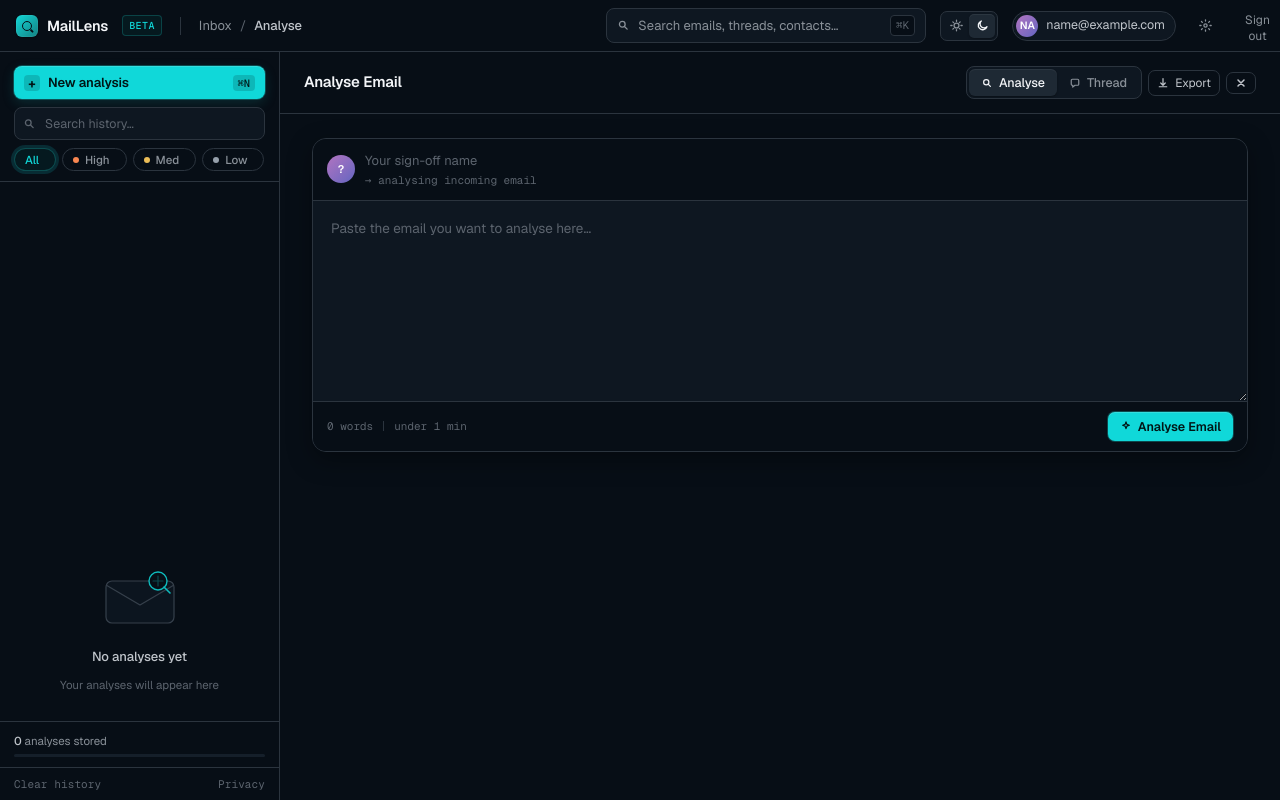
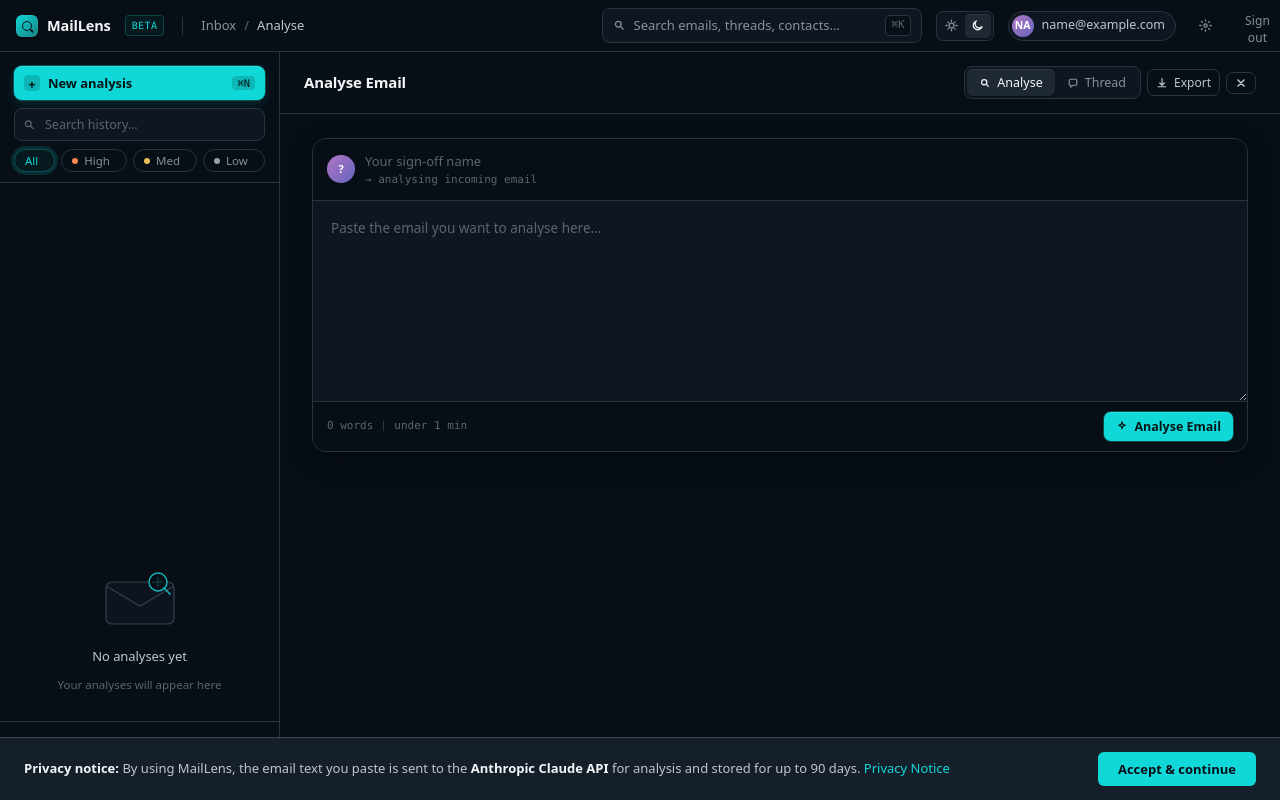
Before and after one commit to gunduzkaan22-source/email-analyser, a Flask app: page / in a window 1280 px wide. Run offline with Flask 3, Linux system fonts and the light colour scheme; the visitor is signed in with stand-in values (Sample User, id 1); data that the repository does not hold is empty; parts of the project's set-up code (start-up, migrations or seed data) failed here and were passed over.

Commit message:
@ GDPR fixes: self-host fonts, consent banner, SameSite Strict, sanitise logs
- Remove all Google Fonts CDN requests from style.css and all templates;
  update CSP font-src and style-src directives; fall back to system fonts
- Add first-use consent banner in index.html using DOM-safe APIs (no innerHTML);
  stores acceptance in localStorage; discloses Anthropic API processing
- Tighten SESSION_COOKIE_SAMESITE from Lax to Strict
- Sanitise 17 app.logger exception arguments from str(e) to type(e).__name__
  to prevent PII leakage into application logs

Co-Authored-By: Claude Sonnet 4.6 <noreply@anthropic.com>
@

```diff
--- a/app.py
+++ b/app.py
@@ -39,7 +39,7 @@ if not _anthropic_api_key:
     raise RuntimeError('ANTHROPIC_API_KEY environment variable must be set before starting the app.')
 app.secret_key = _secret_key
 app.config['SESSION_COOKIE_HTTPONLY'] = True
-app.config['SESSION_COOKIE_SAMESITE'] = 'Lax'
+app.config['SESSION_COOKIE_SAMESITE'] = 'Strict'
 app.config['SESSION_COOKIE_SECURE'] = os.environ.get('FLASK_ENV', 'production') != 'development'
 app.permanent_session_lifetime = datetime.timedelta(days=30)
 
@@ -124,8 +124,8 @@ def set_security_headers(response):
     response.headers['Content-Security-Policy'] = (
         "default-src 'self'; "
         f"script-src 'self' 'nonce-{nonce}'; "
-        "style-src 'self' 'unsafe-inline' https://fonts.googleapis.com; "
-        "font-src 'self' https://fonts.gstatic.com; "
+        "style-src 'self' 'unsafe-inline'; "
+        "font-src 'self'; "
         "img-src 'self' data:; "
         "connect-src 'self'; "
         "object-src 'none'; "
@@ -161,7 +161,7 @@ def login_post():
         if not result.data:
             return jsonify({'error': "You're not on the invite list. Contact the admin to get access."}), 403
     except Exception as e:
-        app.logger.error('allowed_emails check failed: %s', e)
+        app.logger.error('allowed_emails check failed: %s', type(e).__name__)
         return jsonify({'error': 'Service unavailable. Please try again.'}), 503
 
     client = _auth_client()
@@ -180,7 +180,7 @@ def login_post():
         return jsonify({'sent': True})
     except Exception as e:
         msg = str(e).lower()
-        app.logger.error('sign_in_with_otp failed: %s', e)
+        app.logger.error('sign_in_with_otp failed: %s', type(e).__name__)
         if 'rate limit' in msg or 'too many' in msg:
             return jsonify({'error': 'Too many sign-in emails sent. Please wait a few minutes and try again.'}), 429
         return jsonify({'error': 'Failed to send magic link. Please try again.'}), 500
@@ -210,7 +210,7 @@ def auth_callback():
                 session['user_email'] = user.email or ''
                 return redirect('/')
         except Exception as e:
-            app.logger.error('verify_otp failed (type=%s): %s', otp_type, e)
+            app.logger.error('verify_otp failed (type=%s): %s', otp_type, type(e).__name__)
         return redirect('/login?error=invalid_link')
 
     # No token_hash in query string — return a JS bridge for hash-fragment flow
@@ -272,7 +272,7 @@ def auth_session():
         session['user_email'] = user.email or ''
         return jsonify({'ok': True})
     except Exception as e:
-        app.logger.error('auth_session failed: %s', e)
+        app.logger.error('auth_session failed: %s', type(e).__name__)
         return jsonify({'ok': False}), 401
 
 
@@ -334,7 +334,7 @@ def get_history():
             })
         return jsonify(items)
     except Exception as e:
-        app.logger.error('Supabase GET history failed: %s', e)
+        app.logger.error('Supabase GET history failed: %s', type(e).__name__)
         return jsonify([])
 
 
@@ -362,7 +362,7 @@ def save_history():
             'thread_json':   _cap_json(data.get('thread')),
         }).execute()
     except Exception as e:
-        app.logger.error('Supabase INSERT failed: %s', e)
+        app.logger.error('Supabase INSERT failed: %s', type(e).__name__)
     return jsonify({'id': new_id})
 
 
@@ -419,7 +419,7 @@ def update_history_item(item_id):
          .eq('user_id', _uid())
          .execute())
     except Exception as e:
-        app.logger.error('Supabase PATCH failed for %s: %s', item_id, e)
+        app.logger.error('Supabase PATCH failed for %s: %s', item_id, type(e).__name__)
         return jsonify({'error': 'Database update failed'}), 500
     return jsonify({'ok': True})
 
@@ -435,7 +435,7 @@ def delete_history_item(item_id):
     try:
         supabase_db.table('email_history').delete().eq('id', item_id).eq('user_id', _uid()).execute()
     except Exception as e:
-        app.logger.error('Supabase DELETE item failed: %s', e)
+        app.logger.error('Supabase DELETE item failed: %s', type(e).__name__)
         return jsonify({'error': 'Database delete failed'}), 500
     return jsonify({'ok': True})
 
@@ -661,7 +661,7 @@ def analyse():
     try:
         result = _post_analyse(result)
     except ValueError as e:
-        app.logger.error('[post-hook] Validation failed: %s', e)
+        app.logger.error('[post-hook] Validation failed: %s', type(e).__name__)
         return jsonify({'error': 'Analysis produced an incomplete result. Please try again.'}), 500
 
     return jsonify(result)
@@ -771,7 +771,7 @@ def analyse_thread():
     try:
         result = _post_analyse(result)
     except ValueError as e:
-        app.logger.error('[post-hook] Validation failed: %s', e)
+        app.logger.error('[post-hook] Validation failed: %s', type(e).__name__)
         return jsonify({'error': 'Analysis produced an incomplete result. Please try again.'}), 500
 
     return jsonify(result)
@@ -838,7 +838,7 @@ def regenerate_reply():
                     yield f"data: {json.dumps({'chunk': text})}\n\n"
             yield "data: [DONE]\n\n"
         except Exception as e:
-            app.logger.error('Reply stream error: %s', e)
+            app.logger.error('Reply stream error: %s', type(e).__name__)
             yield f"data: {json.dumps({'error': 'Reply generation failed. Please try again.'})}\n\n"
 
     return Response(
@@ -1023,7 +1023,7 @@ def settings():
                 except ValueError:
                     created_at = raw[:10]
         except Exception as e:
-            app.logger.error('settings: get_user_by_id failed: %s', e)
+            app.logger.error('settings: get_user_by_id failed: %s', type(e).__name__)
 
         try:
             count_resp = (supabase_db.table('email_history')
@@ -1032,7 +1032,7 @@ def settings():
                           .execute())
             analysis_count = count_resp.count or 0
         except Exception as e:
-            app.logger.error('settings: count query failed: %s', e)
+            app.logger.error('settings: count query failed: %s', type(e).__name__)
 
     return render_template('settings.html',
                            user_email=email,
@@ -1051,17 +1051,17 @@ def account_delete():
     try:
         supabase_db.auth.admin.delete_user(uid)
     except Exception as e:
-        app.logger.error('account_delete: auth delete failed: %s', e)
+        app.logger.error('account_delete: auth delete failed: %s', type(e).__name__)
         return jsonify({'error': 'Failed to delete account.'}), 500
     try:
         supabase_db.table('email_history').delete().eq('user_id', uid).execute()
     except Exception as e:
-        app.logger.error('account_delete: history delete failed: %s', e)
+        app.logger.error('account_delete: history delete failed: %s', type(e).__name__)
     try:
         if email:
             supabase_db.table('allowed_emails').delete().eq('email', email).execute()
     except Exception as e:
-        app.logger.error('account_delete: allowed_emails delete failed: %s', e)
+        app.logger.error('account_delete: allowed_emails delete failed: %s', type(e).__name__)
     session.clear()
     return jsonify({'ok': True})
 
@@ -1085,7 +1085,7 @@ def account_export():
                   .execute())
         rows = result.data or []
     except Exception as e:
-        app.logger.error('account_export: query failed: %s', e)
+        app.logger.error('account_export: query failed: %s', type(e).__name__)
         return jsonify({'error': 'Failed to fetch data.'}), 500
 
     now = datetime.datetime.now()
--- a/static/style.css
+++ b/static/style.css
@@ -1,6 +1,4 @@
 /* MailLens — design tokens + base */
-
-@import url('https://fonts.googleapis.com/css2?family=Geist:wght@300;400;500;600;700&family=Geist+Mono:wght@400;500;600&display=swap');
 
 :root {
   --bg-0: oklch(0.16 0.022 252);
@@ -39,8 +37,8 @@
   --radius-lg: 14px;
   --shadow-1: 0 1px 0 oklch(1 0 0 / 0.04) inset, 0 1px 2px oklch(0 0 0 / 0.4);
   --shadow-2: 0 1px 0 oklch(1 0 0 / 0.05) inset, 0 8px 24px oklch(0 0 0 / 0.35);
-  --font-sans: 'Geist', ui-sans-serif, system-ui, -apple-system, 'Helvetica Neue', sans-serif;
-  --font-mono: 'Geist Mono', ui-monospace, 'SF Mono', monospace;
+  --font-sans: ui-sans-serif, system-ui, -apple-system, 'Segoe UI', 'Helvetica Neue', sans-serif;
+  --font-mono: ui-monospace, 'Cascadia Code', 'Consolas', 'SF Mono', monospace;
 }
 
 [data-theme="light"] {
--- a/templates/index.html
+++ b/templates/index.html
@@ -4,8 +4,6 @@
   <meta charset="UTF-8" />
   <meta name="viewport" content="width=device-width, initial-scale=1.0" />
   <title>MailLens — AI Email Intelligence</title>
-  <link rel="preconnect" href="https://fonts.googleapis.com" />
-  <link rel="preconnect" href="https://fonts.gstatic.com" crossorigin />
   <link rel="stylesheet" href="/static/style.css" />
   <script nonce="{{ csp_nonce }}">
     (function(){var t=localStorage.getItem('maillens.theme')||'dark';document.documentElement.setAttribute('data-theme',t)})();
@@ -1603,6 +1601,46 @@ document.addEventListener('keydown', function(e) {
 })();
 
 loadHistory();
+
+/* ── First-use consent banner ── */
+(function () {
+  if (localStorage.getItem('maillens.consent')) return;
+  var bar = document.createElement('div');
+  bar.id = 'consentBar';
+  bar.style.cssText = [
+    'position:fixed', 'bottom:0', 'left:0', 'right:0', 'z-index:9999',
+    'background:var(--bg-2)', 'border-top:1px solid var(--border-strong)',
+    'padding:14px 24px', 'display:flex', 'align-items:center', 'gap:16px',
+    'font-size:13px', 'color:var(--text-2)', 'flex-wrap:wrap',
+    'backdrop-filter:blur(8px)',
+  ].join(';');
+    function el(tag, styles, text) {
+    var node = document.createElement(tag);
+    if (styles) node.style.cssText = styles;
+    if (text !== undefined) node.textContent = text;
+    return node;
+  }
+  var msg = el('span', 'flex:1;min-width:200px');
+  msg.appendChild(el('strong', 'color:var(--text)', 'Privacy notice: '));
+  msg.appendChild(document.createTextNode('By using MailLens, the email text you paste is sent to the '));
+  msg.appendChild(el('strong', 'color:var(--text)', 'Anthropic Claude API'));
+  msg.appendChild(document.createTextNode(' for analysis and stored for up to 90 days. '));
+  var privLink = el('a', 'color:var(--teal);text-decoration:none', 'Privacy Notice');
+  privLink.href = '/privacy';
+  msg.appendChild(privLink);
+  var btn = el('button',
+    'background:var(--teal);color:oklch(0.16 0.022 252);border:none;' +
+    'padding:8px 20px;border-radius:var(--radius-sm);font-size:13px;' +
+    'font-weight:600;cursor:pointer;white-space:nowrap;flex-shrink:0',
+    'Accept & continue');
+  btn.addEventListener('click', function () {
+    localStorage.setItem('maillens.consent', '1');
+    bar.remove();
+  });
+  bar.appendChild(msg);
+  bar.appendChild(btn);
+  document.body.appendChild(bar);
+})();
 </script>
 
 </body>
--- a/templates/login.html
+++ b/templates/login.html
@@ -4,8 +4,6 @@
   <meta charset="UTF-8" />
   <meta name="viewport" content="width=device-width, initial-scale=1.0" />
   <title>MailLens — Sign In</title>
-  <link rel="preconnect" href="https://fonts.googleapis.com" />
-  <link rel="preconnect" href="https://fonts.gstatic.com" crossorigin />
   <link rel="stylesheet" href="/static/style.css" />
   <script nonce="{{ csp_nonce }}">
     (function(){var t=localStorage.getItem('maillens.theme')||'dark';document.documentElement.setAttribute('data-theme',t)})();
--- a/templates/privacy.html
+++ b/templates/privacy.html
@@ -4,8 +4,6 @@
   <meta charset="UTF-8" />
   <meta name="viewport" content="width=device-width, initial-scale=1.0" />
   <title>Privacy Notice — MailLens</title>
-  <link rel="preconnect" href="https://fonts.googleapis.com" />
-  <link rel="preconnect" href="https://fonts.gstatic.com" crossorigin />
   <link rel="stylesheet" href="/static/style.css" />
   <script nonce="{{ csp_nonce }}">
     (function(){var t=localStorage.getItem('maillens.theme')||'dark';document.documentElement.setAttribute('data-theme',t)})();
```
Also changed, not shown: templates/settings.html (+2 -5 lines).
